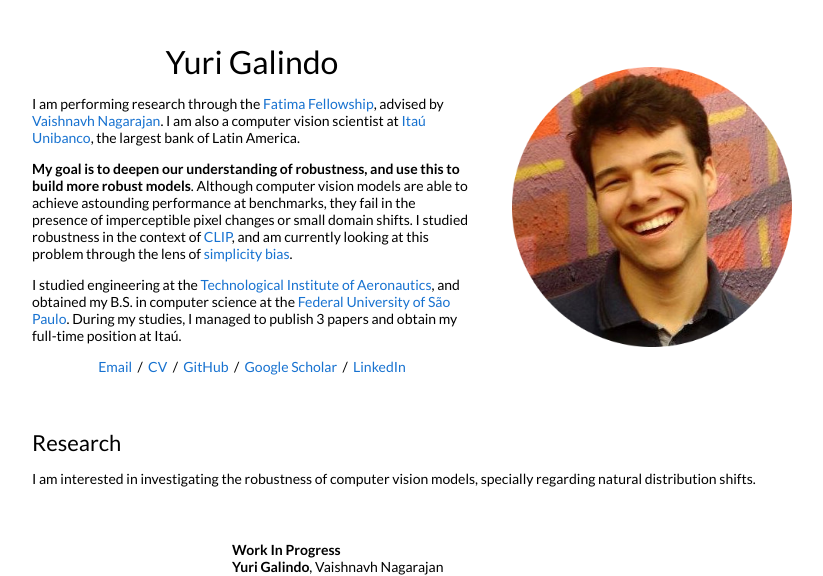
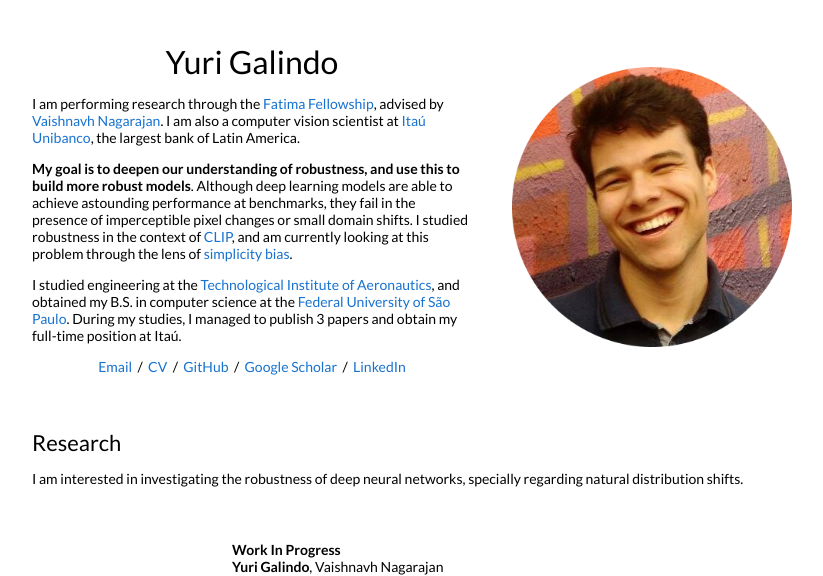
Before and after one commit to yurigalindo/yurigalindo.github.io, a Jekyll site: the page built from _posts/2022-06-02-fatima.markdown, in a window 1280 px wide. Shown: the top 576 px of the page, without its empty margins (228-1051 px from the left). Built offline with Jekyll 4.4.1, drawn with Linux system fonts in a browser that asks for light colours.

Commit message:
removed focus on computer vision

```diff
--- a/_layouts/default.html
+++ b/_layouts/default.html
@@ -31,7 +31,7 @@
               <p> I am performing research through the <a href="https://www.fatimafellowship.com/">Fatima Fellowship</a>, advised by <a href="https://vaishnavh.github.io/home/index.html">Vaishnavh Nagarajan</a>. I am also a computer vision scientist at <a href="https://www.itau.com/">Itaú Unibanco</a>, the largest bank of Latin America.
               </p>
               <p>
-                <strong>My goal is to deepen our understanding of robustness, and use this to build more robust models</strong>. Although computer vision models are able to achieve astounding performance at benchmarks, they fail in the presence of imperceptible pixel changes or small domain shifts. I studied robustness in the context of <a href="https://openai.com/blog/clip/">CLIP</a>, and am currently looking at this problem through the lens of <a href="https://proceedings.neurips.cc/paper/2020/hash/6cfe0e6127fa25df2a0ef2ae1067d915-Abstract.html">simplicity bias</a>.
+                <strong>My goal is to deepen our understanding of robustness, and use this to build more robust models</strong>. Although deep learning models are able to achieve astounding performance at benchmarks, they fail in the presence of imperceptible pixel changes or small domain shifts. I studied robustness in the context of <a href="https://openai.com/blog/clip/">CLIP</a>, and am currently looking at this problem through the lens of <a href="https://proceedings.neurips.cc/paper/2020/hash/6cfe0e6127fa25df2a0ef2ae1067d915-Abstract.html">simplicity bias</a>.
               </p>
               <p>
                 I studied engineering at the <a href="http://www.ita.br/">Technological Institute of Aeronautics</a>, and obtained my B.S. in computer science at the <a href="https://www.unifesp.br/world/">Federal University of São Paulo</a>. During my studies, I managed to publish 3 papers and obtain my full-time position at Itaú.
@@ -55,7 +55,7 @@
             <td style="padding:2.5%;width:100%;vertical-align:middle">
               <h2>Research</h2>
               <p>
-                I am interested in investigating the robustness of computer vision models, specially regarding natural distribution shifts.
+                I am interested in investigating the robustness of deep neural networks, specially regarding natural distribution shifts.
               </p>
             </td>
           </tr>
```
